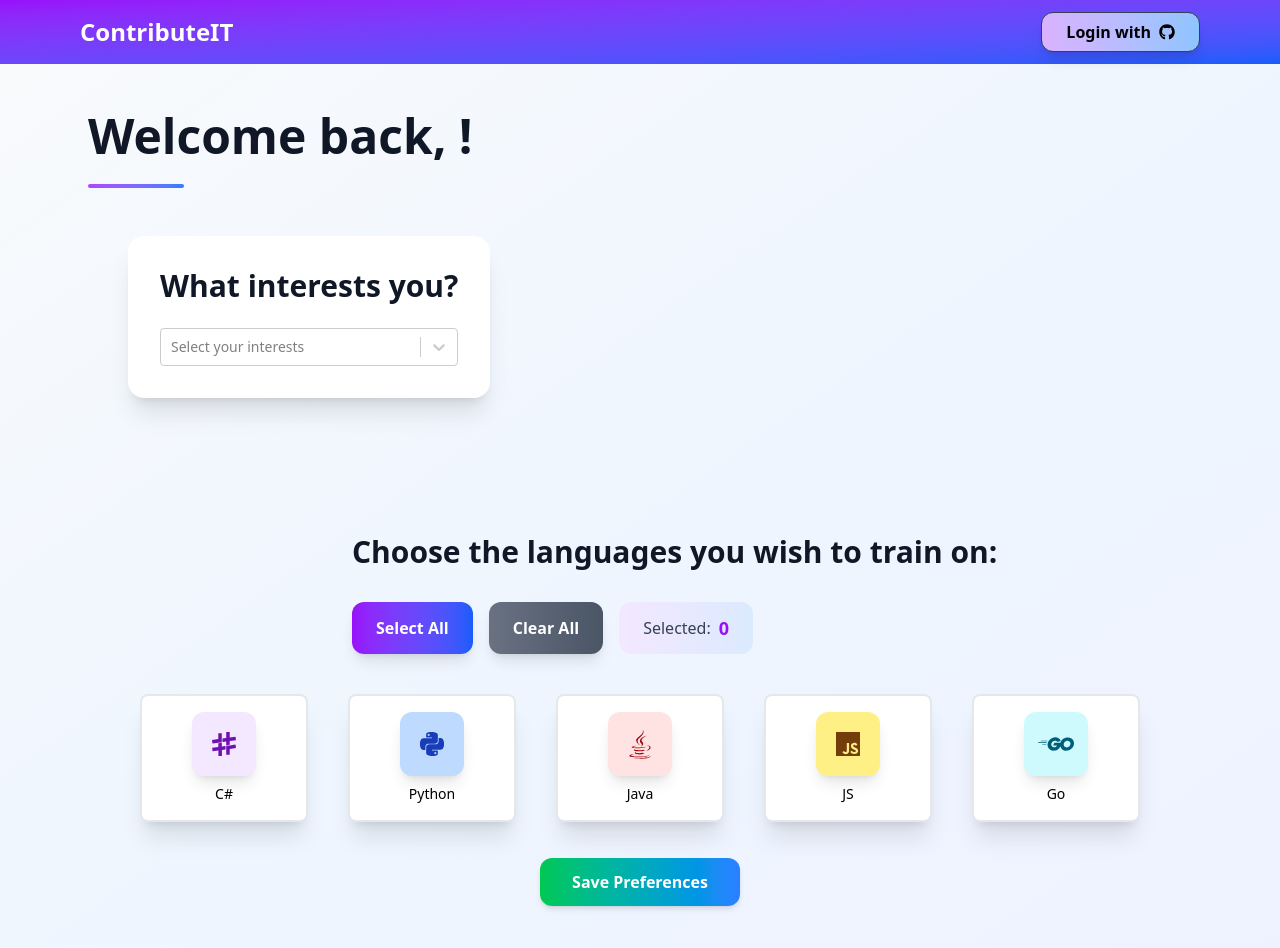
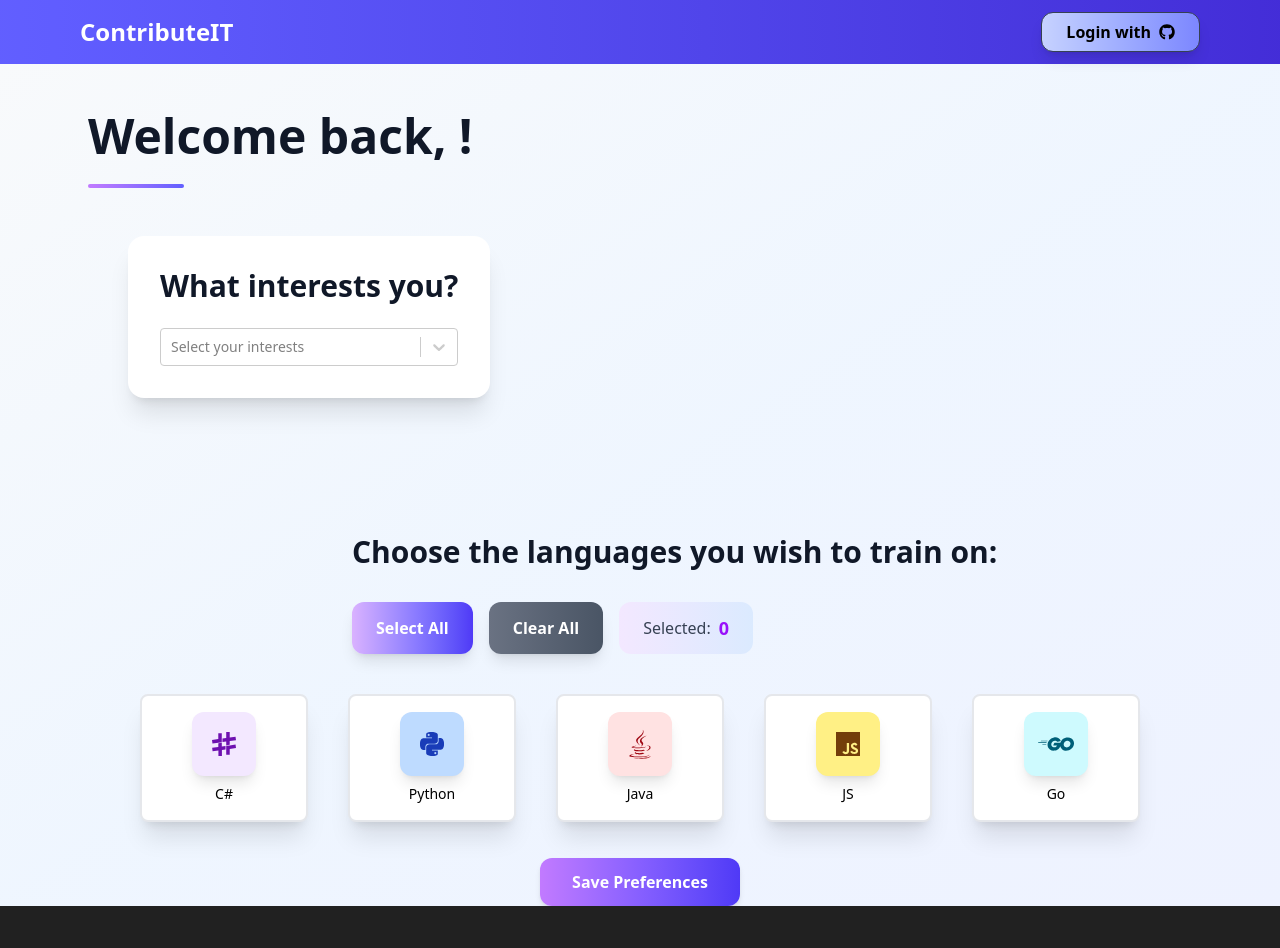
Before and after one commit to alya1007/summer-faf-hackathon-2025, a React (Vite) app in the folder frontend/: page /profile in a window 1280 px wide. Shown: the top 948 px of the page. After the commit the page ends 906 px from the top, so only its background shows below. Built offline with nearby package versions, Linux system fonts and the light colour scheme; a web font is replaced by a local one.

Commit message:
fix(styles): fix color scheme and styles

```diff
--- a/frontend/src/components/filter/filters-section.tsx
+++ b/frontend/src/components/filter/filters-section.tsx
@@ -190,7 +190,7 @@ const FiltersSection = () => {
 	return (
 		<form
 			onSubmit={handleSubmit}
-			className="flex flex-col gap-4 bg-gradient-to-br from-purple-600 to-blue-600 p-8 rounded-lg shadow-md min-w-80 max-h-[calc(100vh-160px)] text-white"
+			className="flex flex-col gap-4 bg-gradient-to-r from-indigo-500 to-indigo-700  p-8 rounded-lg shadow-md min-w-80 max-h-[calc(100vh-160px)] text-white"
 		>
 			<h2 className="text-lg font-semibold">Filters</h2>
 
@@ -224,7 +224,14 @@ const FiltersSection = () => {
 				/>
 			</div>
 
-			<Button type="submit" className=" mt-4">
+			<Button type="submit"
+			className="group relative overflow-hidden
+						bg-gradient-to-r from-purple-200 to-indigo-400 text-black text-base hover:from-gray-500 hover:to-gray-400
+						hover:text-white font-semibold
+						px-6 py-5 rounded-xl my-3
+						shadow-lg hover:shadow-xl
+						border border-gray-700 hover:border-gray-600
+						transform hover:scale-105 transition-all duration-300">
 				Apply Filters
 			</Button>
 		</form >
--- a/frontend/src/components/navbar/navbar.tsx
+++ b/frontend/src/components/navbar/navbar.tsx
@@ -14,7 +14,7 @@ const Navbar = () => {
 	const { user } = useAuth();
 
 	return (
-		<nav className="sticky top-0 z-50 bg-gradient-to-br from-purple-600 to-blue-600 ">
+		<nav className="sticky top-0 z-50 bg-gradient-to-r from-indigo-500 to-indigo-700 ">
 			<div className="px-4 sm:px-6 lg:px-20">
 				<div className="flex items-center justify-between h-16 ">
 			<Link to="/" className="group font-bold text-2xl text-white font-[Apple Color Emoji]">ContributeIT</Link>
@@ -23,7 +23,7 @@ const Navbar = () => {
 			) : (
 				<Button onClick={handleGitHubLogin}
 				className="group relative overflow-hidden
-						bg-gradient-to-r from-purple-300 to-blue-300 text-black text-base hover:from-gray-800 hover:to-gray-700
+						bg-gradient-to-r from-indigo-200 to-indigo-400 text-black text-base hover:from-gray-800 hover:to-gray-700
 						hover:text-white font-semibold
 						px-6 py-2.5 rounded-xl
 						shadow-lg hover:shadow-xl
--- a/frontend/src/components/navbar/profile-dropdown.tsx
+++ b/frontend/src/components/navbar/profile-dropdown.tsx
@@ -30,14 +30,20 @@ const ProfileDropdown = ({ user, onLogout }: ProfileDropdownProps) => {
 		<div className="relative" ref={dropdownRef}>
 			<button
 				onClick={() => setOpen(!open)}
-				className="flex items-center space-x-2 px-4 hover:cursor-pointer py-2 hover:bg-primary/80 bg-primary  rounded-lg transition"
+				className="group flex items-center overflow-hidden
+						bg-gradient-to-r from-purple-200 to-indigo-400 text-black text-base hover:from-gray-800 hover:to-gray-700
+						hover:text-white font-semibold
+						px-4 py-1 rounded-xl
+						shadow-lg hover:shadow-xl
+						border border-gray-700 hover:border-gray-600
+						transform hover:scale-105 transition-all duration-300"
 			>
 				<img
 					src={user.profile_pic_url}
 					alt="avatar"
-					className="w-8 h-8 rounded-full object-cover"
+					className="w-9 h-9 rounded-full object-cover mr-2"
 				/>
-				<span className="font-medium text-white">{user.username}</span>
+				<span className="font-medium">{user.username}</span>
 			</button>
 
 			{open && (
@@ -50,15 +56,18 @@ const ProfileDropdown = ({ user, onLogout }: ProfileDropdownProps) => {
 						>
 							Profile
 						</Link>
+						<div className="hover:bg-gray-100">
 						<button
 							onClick={() => {
 								setOpen(false);
 								onLogout();
 							}}
-							className="px-4 py-2 hover:bg-gray-100 text-sm text-left text-red-600 font-bold hover:cursor-pointer"
+
+							className="px-4 py-2 bg-gradient-to-r from-purple-400 to-indigo-600 bg-clip-text text-transparent text-sm text-left font-bold hover:cursor-pointer "
 						>
 							Logout
 						</button>
+						</div>
 					</div>
 				</div>
 			)}
--- a/frontend/src/components/repos-list/repos-list.tsx
+++ b/frontend/src/components/repos-list/repos-list.tsx
@@ -17,12 +17,12 @@ type ReposListProps = {
 const ReposList = ({ repos }: ReposListProps) => {
 	return (
 		<div
-			className="flex flex-col gap-4 bg-gradient-to-br from-purple-600 to-blue-600 p-8 rounded-lg shadow-md overflow-y-auto
+			className="flex flex-col gap-4 bg-gradient-to-r from-indigo-500 to-indigo-700 bg-opacity-75 p-8 rounded-lg shadow-md overflow-y-auto
 			max-h-[calc(100vh-160px)] text-white scrollbar-thin scrollbar-thumb-gray-600 scrollbar-track-gray-800
 			hover:scrollbar-thumb-gray-500 transition-all duration-300 w-full
 		"
 		>
-			<h2 className="text-lg font-semibold">Repositories List</h2>
+			<h2 className="text-lg font-bold font-9xl">Repositories List</h2>
 
 			{repos.map((repo: Repo) => (
 				<div
--- a/frontend/src/pages/profile.tsx
+++ b/frontend/src/pages/profile.tsx
@@ -131,7 +131,7 @@ const Profile: React.FC = () => {
   };
 
   return (
-    <div className="w-full min-h-screen bg-gradient-to-br from-slate-50 via-blue-50 to-indigo-50">
+    <div className="w-full bg-gradient-to-br from-slate-50 via-blue-50 to-indigo-50">
       <div className="relative max-w-7xl mx-auto px-4 sm:px-6 lg:pl-22 pt-12">
         <div className="flex flex-col md:flex-row items-center md:items-start gap-10 mb-2">
           {user && (
@@ -144,13 +144,13 @@ const Profile: React.FC = () => {
           <div>
             <h1 className="text-5xl font-bold text-gray-900 mb-4">
               Welcome back,{" "}
-              <span className="bg-gradient-to-r from-purple-600 to-blue-600 bg-clip-text text-transparent">
+              <span className="bg-gradient-to-r from-purple-300 to-indigo-500 bg-clip-text text-transparent">
                 {user?.username}
               </span>
               !
             </h1>
             <div className="mt-6 flex justify-start">
-              <div className="h-1 w-24 bg-gradient-to-r from-purple-500 to-blue-500 rounded-full"></div>
+              <div className="h-1 w-24 bg-gradient-to-r from-purple-400 to-indigo-500 rounded-full"></div>
             </div>
 
             <div className="max-w-4xl pl-4 sm:pl-6 lg:pl-10 py-12">
@@ -189,7 +189,7 @@ const Profile: React.FC = () => {
           <div className="flex flex-wrap mx-auto gap-4 mb-8 mt-8">
             <button
               onClick={selectAll}
-              className="px-6 py-3 bg-gradient-to-r from-purple-600 to-blue-600 text-white rounded-xl font-semibold hover:from-blue-600 hover:to-blue-700 transition-all duration-200 shadow-lg"
+              className="px-6 py-3 bg-gradient-to-r from-purple-300 to-indigo-600 text-white rounded-xl font-semibold hover:from-blue-700 hover:bg-indigo-700 transition-all duration-200 shadow-lg"
             >
               Select All
             </button>
@@ -236,7 +236,7 @@ const Profile: React.FC = () => {
       <div className="flex justify-center mt-6">
         <button
           onClick={handleSubmit}
-          className="px-8 py-3 bg-gradient-to-r from-green-500 to-blue-500 text-white my-15 rounded-xl font-semibold hover:from-green-600 hover:to-blue-600 transition-all duration-200 shadow-md hover:shadow-xl"
+          className="px-8 py-3 bg-gradient-to-r from-purple-400 to-indigo-600 text-white mt-15 rounded-xl font-semibold hover:from-purple-500 hover:to-indigo-700 transition-all duration-200 shadow-md hover:shadow-xl"
         >
           Save Preferences
         </button>
```
